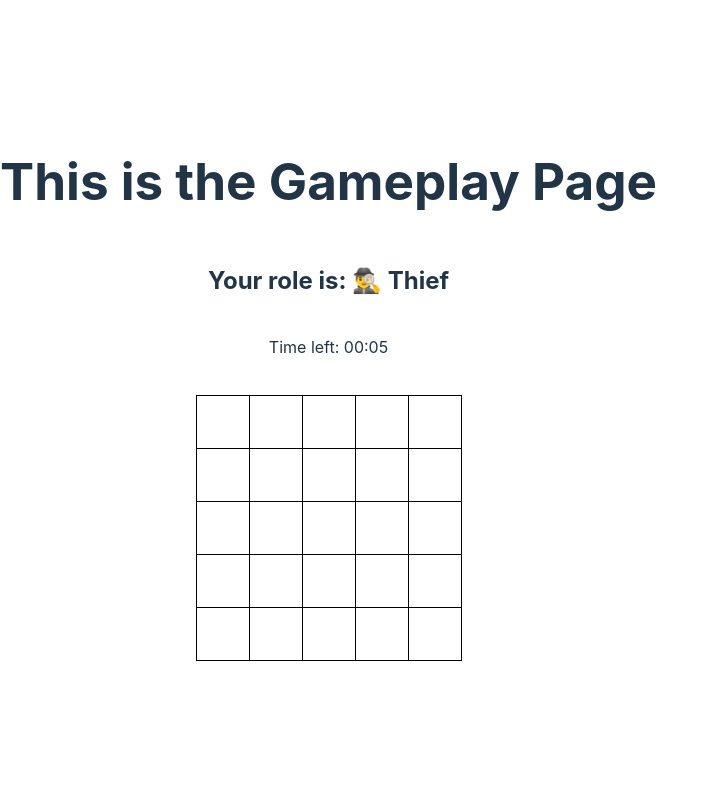
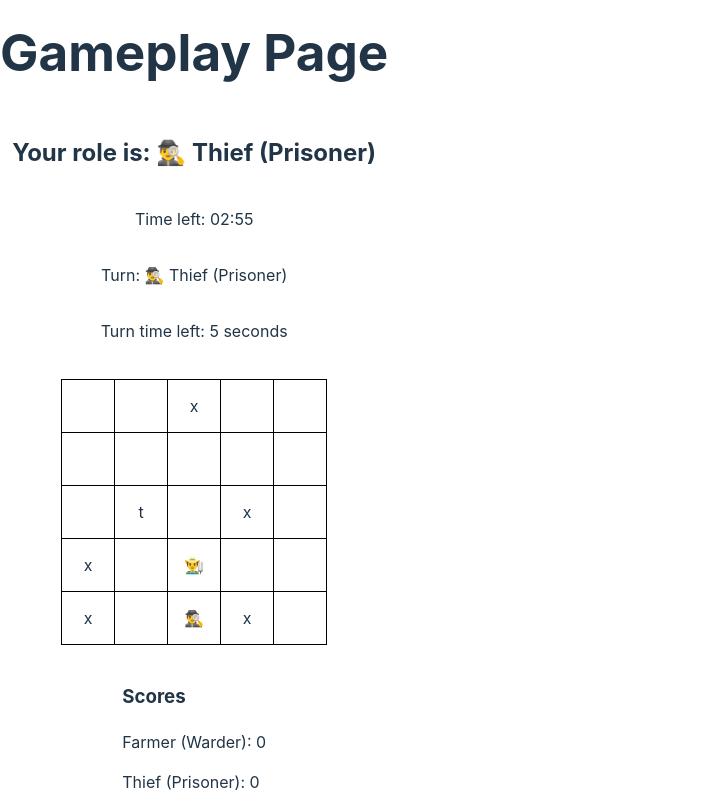
Before and after one commit to KiakSlayer/user_interface, a React (Vite) app: page /gameplay/1 in a window 1280 px wide. Shown: the whole page, without its empty margins (0-718 px from the left). Built offline with nearby package versions, Linux system fonts and the light colour scheme.

Commit message:
Basic game demo logic

```diff
--- a/src/pages/Gameplay.jsx
+++ b/src/pages/Gameplay.jsx
@@ -3,77 +3,211 @@ import { useParams, useNavigate } from 'react-router-dom';
 import '../App.css';
 
 const GamePlay = () => {
-  const { role } = useParams();
-  const [timeLeft, setTimeLeft] = useState(10);
-  const [gameOver, setGameOver] = useState(false);
+  const { role } = useParams(); // 'farmer' (warder) or 'thief' (prisoner)
+  const [timeLeft, setTimeLeft] = useState(180);
+  const [grid, setGrid] = useState([]); // Grid to store the blocks
+  const [farmerPosition, setFarmerPosition] = useState(null); // Farmer (warder) position
+  const [thiefPosition, setThiefPosition] = useState(null); // Thief (prisoner) position
+  const [turn, setTurn] = useState("thief"); // Thief moves first
+  const [turnTimeLeft, setTurnTimeLeft] = useState(10); // 10 seconds per turn
+  const [scores, setScores] = useState({ farmer: 0, thief: 0 });
   const navigate = useNavigate();
+
+  // Initialize the game grid and place characters
+  const initializeGame = () => {
+    const size = 5;
+    const totalBlocks = size * size;
+    const obstacleCount = Math.floor(totalBlocks * 0.2); // 5 obstacle blocks
+    const gridArray = Array(size).fill(null).map(() => Array(size).fill('free'));
+
+    // Randomly place obstacles
+    let obstaclesPlaced = 0;
+    while (obstaclesPlaced < obstacleCount) {
+      const row = Math.floor(Math.random() * size);
+      const col = Math.floor(Math.random() * size);
+      if (gridArray[row][col] === 'free') {
+        gridArray[row][col] = 'obstacle';
+        obstaclesPlaced++;
+      }
+    }
+
+    // Randomly place tunnel block
+    let tunnelPlaced = false;
+    while (!tunnelPlaced) {
+      const row = Math.floor(Math.random() * size);
+      const col = Math.floor(Math.random() * size);
+      if (gridArray[row][col] === 'free') {
+        gridArray[row][col] = 'tunnel';
+        tunnelPlaced = true;
+      }
+    }
+
+    // Randomly place thief (prisoner)
+    let thiefPos = null;
+    while (!thiefPos) {
+      const row = Math.floor(Math.random() * size);
+      const col = Math.floor(Math.random() * size);
+      if (gridArray[row][col] === 'free') {
+        thiefPos = { row, col };
+      }
+    }
+
+    // Randomly place farmer (warder)
+    let farmerPos = null;
+    while (!farmerPos) {
+      const row = Math.floor(Math.random() * size);
+      const col = Math.floor(Math.random() * size);
+      if (gridArray[row][col] === 'free' && (row !== thiefPos.row || col !== thiefPos.col)) {
+        farmerPos = { row, col };
+      }
+    }
+
+    setGrid(gridArray);
+    setThiefPosition(thiefPos);
+    setFarmerPosition(farmerPos);
+  };
+
+  useEffect(() => {
+    initializeGame();
+  }, []);
 
   // Handle countdown timer
   useEffect(() => {
-    if (timeLeft > 0 && !gameOver) {
+    if (timeLeft > 0) {
       const timer = setInterval(() => {
         setTimeLeft((prevTime) => prevTime - 1);
       }, 1000);
       return () => clearInterval(timer);
-    } else if (timeLeft === 0) {
-      setGameOver(true);
+    } else {
+      navigate('/'); // Go back to the main menu when time is up
     }
-  }, [timeLeft, gameOver]);
+  }, [timeLeft, navigate]);
 
-  // Prevent back button navigation
+  // Handle turn timer (10 seconds per turn)
   useEffect(() => {
-    const handleBackNavigation = () => {
-      navigate(`/gameplay/${role}`, { replace: true });
+    if (turnTimeLeft > 0) {
+      const timer = setInterval(() => {
+        setTurnTimeLeft((prevTime) => prevTime - 1);
+      }, 1000);
+      return () => clearInterval(timer);
+    } else {
+      switchTurns();
+    }
+  }, [turnTimeLeft]);
+
+  // Switch turns between farmer and thief
+  const switchTurns = () => {
+    setTurnTimeLeft(10); // Reset turn timer
+    setTurn(turn === "farmer" ? "thief" : "farmer"); // Switch turns
   };
 
-    window.history.pushState(null, document.title);
-    window.addEventListener('popstate', handleBackNavigation);
+  // Handle key press events for movement
+  useEffect(() => {
+    const handleKeyPress = (e) => {
+      let currentPosition = turn === "farmer" ? { ...farmerPosition } : { ...thiefPosition };
+      const setPosition = turn === "farmer" ? setFarmerPosition : setThiefPosition;
 
+      switch (e.key) {
+        case "ArrowUp":
+          if (currentPosition.row > 0) currentPosition.row -= 1;
+          break;
+        case "ArrowDown":
+          if (currentPosition.row < grid.length - 1) currentPosition.row += 1;
+          break;
+        case "ArrowLeft":
+          if (currentPosition.col > 0) currentPosition.col -= 1;
+          break;
+        case "ArrowRight":
+          if (currentPosition.col < grid[0].length - 1) currentPosition.col += 1;
+          break;
+        default:
+          return; // Exit if key is not an arrow key
+      }
+
+      const newBlock = grid[currentPosition.row][currentPosition.col];
+      if (newBlock === "free" || (newBlock === "tunnel" && turn === "thief")) {
+        setPosition(currentPosition);
+        checkWinConditions(currentPosition); // Check win conditions after movement
+        switchTurns();
+      }
+    };
+
+    window.addEventListener("keydown", handleKeyPress);
     return () => {
-      window.removeEventListener('popstate', handleBackNavigation);
+      window.removeEventListener("keydown", handleKeyPress);
     };
-  }, [navigate, role]);
+  }, [turn, farmerPosition, thiefPosition, grid]);
 
-  // Redirect to the main menu after game over
-  useEffect(() => {
-    if (gameOver) {
-      const redirectTimer = setTimeout(() => {
-        navigate('/', { replace: true }); // Navigate to the main menu
-      }, 3000); // 3 seconds delay
+  // Check win conditions
+  const checkWinConditions = (currentPosition) => {
+    if (turn === "thief") {
+      // Thief loses if they move to the same block as the farmer
+      if (currentPosition.row === farmerPosition.row && currentPosition.col === farmerPosition.col) {
+        alert('Farmer catches the thief! Farmer wins!');
+        setScores(prevScores => ({ ...prevScores, farmer: prevScores.farmer + 1 }));
+        initializeGame(); // Reset the game
+      }
+      // Thief wins if they reach the tunnel block
+      else if (grid[currentPosition.row][currentPosition.col] === 'tunnel') {
+        // Move the thief visually into the tunnel
+        setThiefPosition({ row: currentPosition.row, col: currentPosition.col });
 
-      return () => clearTimeout(redirectTimer); // Clear the timer if component unmounts
+        setTimeout(() => {
+          alert('Thief reaches the tunnel! Thief wins!');
+          setScores(prevScores => ({ ...prevScores, thief: prevScores.thief + 1 }));
+          initializeGame(); // Reset the game
+        }, 100); // Small delay to show the move before the alert
       }
-  }, [gameOver, navigate]);
+    } else if (turn === "farmer") {
+      // Farmer wins if they catch the thief
+      if (currentPosition.row === thiefPosition.row && currentPosition.col === thiefPosition.col) {
+        alert('Farmer catches the thief! Farmer wins!');
+        setScores(prevScores => ({ ...prevScores, farmer: prevScores.farmer + 1 }));
+        initializeGame(); // Reset the game
+      }
+    }
+  };
 
-  // Display the game UI
+
+
   return (
     <div className="gameplay-container">
-      {gameOver ? (
-        <div className="game-over">
-          <h1>GAME OVER</h1>
-          <p>Redirecting to the main menu...</p> {/* Message to indicate redirection */}
-        </div>
-      ) : (
-        <>
-          <h1>This is the Gameplay Page</h1>
-          <h2>Your role is: {role === "farmer" ? "👨‍🌾 Farmer" : "🕵️‍♂️ Thief"}</h2>
+      <h1>Gameplay Page</h1>
+      <h2>Your role is: {role === "farmer" ? "👨‍🌾 Farmer (Warder)" : "🕵️‍♂️ Thief (Prisoner)"}</h2>
       <p>Time left: {Math.floor(timeLeft / 60).toString().padStart(2, '0')}:{(timeLeft % 60).toString().padStart(2, '0')}</p>
+      <p>Turn: {turn === "farmer" ? "👨‍🌾 Farmer (Warder)" : "🕵️‍♂️ Thief (Prisoner)"}</p>
+      <p>Turn time left: {turnTimeLeft} seconds</p>
 
       <table className="game-table">
         <tbody>
-              {Array.from({ length: 5 }).map((_, rowIndex) => (
+          {grid.map((row, rowIndex) => (
             <tr key={rowIndex}>
-                  {Array.from({ length: 5 }).map((_, colIndex) => (
-                    <td key={colIndex} className="table-cell">
-                      {/* Empty cell content */}
+              {row.map((block, colIndex) => (
+                <td key={colIndex} className={`table-cell ${block}`}>
+                  {/* Render obstacles as 'x' */}
+                  {block === 'obstacle' && 'x'}
+                  {/* Render tunnel as 't' */}
+                  {block === 'tunnel' && 't'}
+                  {/* Render farmer (warder) */}
+                  {farmerPosition?.row === rowIndex && farmerPosition?.col === colIndex && (
+                    <span role="img" aria-label="farmer">👨‍🌾</span>
+                  )}
+                  {/* Render thief (prisoner) */}
+                  {thiefPosition?.row === rowIndex && thiefPosition?.col === colIndex && (
+                    <span role="img" aria-label="thief">🕵️‍♂️</span>
+                  )}
                 </td>
               ))}
             </tr>
           ))}
         </tbody>
       </table>
-        </>
-      )}
+
+      <div className="scores">
+        <h3>Scores</h3>
+        <p>Farmer (Warder): {scores.farmer}</p>
+        <p>Thief (Prisoner): {scores.thief}</p>
+      </div>
     </div>
   );
 };
```
Also changed, not shown: src/App.css (line endings or trailing spaces), src/pages/Cutscene.jsx (line endings or trailing spaces), 1 other file (tests, documents, lock files or other folders). Lines whose indentation alone changed are shown as unchanged.
